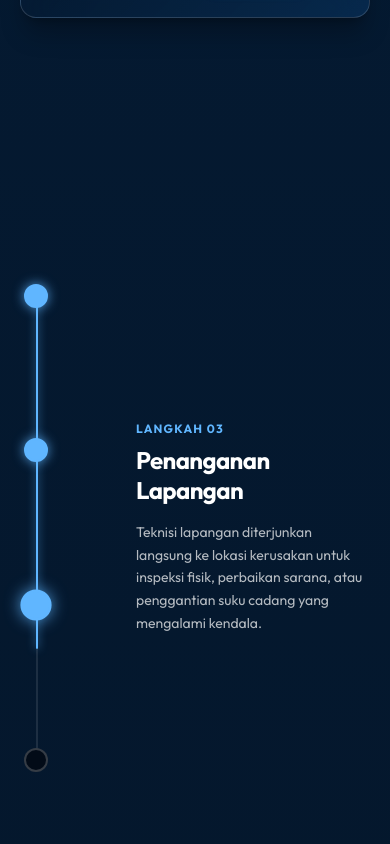
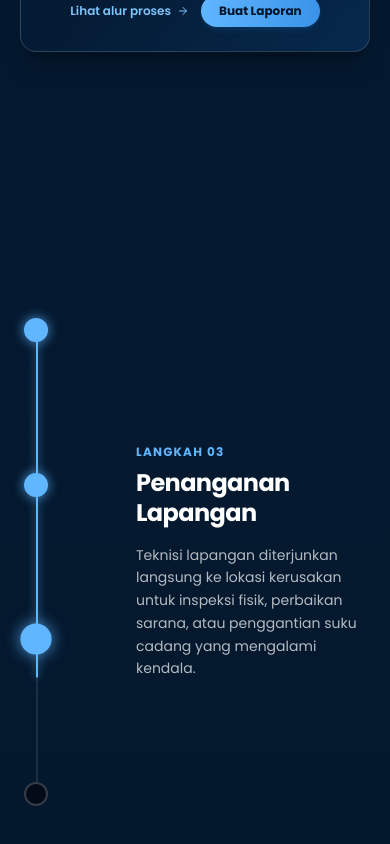
Before and after one commit to aditia-prtm/LaporUNSRI, a React (Vite) app: page / in a window 390 px wide. Shown: the part 2563-3407 px from the top of the page. Built offline with nearby package versions, Linux system fonts and the light colour scheme; no server answers; a web font is replaced by a local one.

Commit message:
style: change font primary order

```diff
--- a/src/components/home/FaqSection.tsx
+++ b/src/components/home/FaqSection.tsx
@@ -69,7 +69,7 @@ export function FaqSection() {
             whileInView={{ opacity: 1, y: 0 }}
             viewport={{ once: true, margin: '-50px' }}
             transition={{ duration: 0.65, delay: 0.08 }}
-            className="mt-4 font-['Outfit','Montserrat','Poppins',sans-serif] text-[clamp(26px,3.2vw,40px)] font-bold leading-[1.2] tracking-tight text-white"
+            className="mt-4 font-['Poppins','Montserrat','Outfit',sans-serif] text-[clamp(26px,3.2vw,40px)] font-bold leading-[1.2] tracking-tight text-white"
           >
             Pertanyaan yang sering{' '}
             <span className="font-['Instrument_Serif','Playfair_Display',Georgia,serif] italic font-normal text-[#ffbb00] tracking-normal">
@@ -112,7 +112,7 @@ export function FaqSection() {
                   aria-controls={`${faq.id}-content`}
                   className="flex w-full items-center justify-between gap-4 p-5 sm:p-6 text-left transition duration-200"
                 >
-                  <span className="font-['Outfit','Montserrat','Poppins',sans-serif] text-sm sm:text-base font-semibold text-white">
+                  <span className="font-['Poppins','Montserrat','Outfit',sans-serif] text-sm sm:text-base font-semibold text-white">
                     {faq.question}
                   </span>
                   <div
--- a/src/components/home/HeroSection.tsx
+++ b/src/components/home/HeroSection.tsx
@@ -56,7 +56,7 @@ export function HeroSection({ onScrollDown }: HeroSectionProps) {
   }
 
   return (
-    <section className="relative flex hero-viewport-height h-full w-full flex-col justify-start overflow-hidden bg-[linear-gradient(180deg,#031830_0%,#052345_20%,#08315c_40%,#0c4278_62%,#105292_82%,#135da3_100%)] font-['Outfit','Montserrat','Poppins',system-ui,-apple-system,sans-serif] text-white select-none" aria-label="Hero Section LaporUNSRI">
+    <section className="relative flex hero-viewport-height h-full w-full flex-col justify-start overflow-hidden bg-[linear-gradient(180deg,#031830_0%,#052345_20%,#08315c_40%,#0c4278_62%,#105292_82%,#135da3_100%)] font-['Poppins','Montserrat','Outfit',system-ui,-apple-system,sans-serif] text-white select-none" aria-label="Hero Section LaporUNSRI">
       {/* Ambient Atmospheric Lighting */}
       <div className="absolute inset-0 pointer-events-none z-[1] bg-[radial-gradient(ellipse_95%_55%_at_50%_55%,rgba(55,155,245,0.32)_0%,rgba(5,32,62,0)_75%)]" aria-hidden="true" />
 
--- a/src/components/home/ReportingFlowSection.tsx
+++ b/src/components/home/ReportingFlowSection.tsx
@@ -102,7 +102,7 @@ export function ReportingFlowSection({ onStartReport }: ReportingFlowSectionProp
                 />
                 <div className="hidden md:flex flex-col">
                   <span
-                    className={`font-['Outfit','Montserrat','Poppins',sans-serif] text-sm font-semibold transition-colors duration-200 ${
+                    className={`font-['Poppins','Montserrat','Outfit',sans-serif] text-sm font-semibold transition-colors duration-200 ${
                       i <= active ? 'text-white' : 'text-white/40'
                     }`}
                   >
@@ -134,7 +134,7 @@ export function ReportingFlowSection({ onStartReport }: ReportingFlowSectionProp
                 <div className="text-xs font-bold tracking-widest text-[#60b6ff] uppercase mb-2">
                   Langkah {steps[active].number}
                 </div>
-                <h3 className="font-['Outfit','Montserrat','Poppins',sans-serif] text-2xl sm:text-3xl md:text-4xl lg:text-5xl font-bold tracking-tight text-white leading-tight">
+                <h3 className="font-['Poppins','Montserrat','Outfit',sans-serif] text-2xl sm:text-3xl md:text-4xl lg:text-5xl font-bold tracking-tight text-white leading-tight">
                   {steps[active].title}
                 </h3>
                 <p className="mt-4 sm:mt-6 text-sm sm:text-base md:text-lg leading-relaxed text-white/70 max-w-xl">
--- a/src/components/layout/AuthLayout.tsx
+++ b/src/components/layout/AuthLayout.tsx
@@ -14,7 +14,7 @@ export function AuthLayout({ officerPage, onNavigate, children }: AuthLayoutProp
         <Brand variant="light" onClick={() => onNavigate('/')} />
         <div className="relative z-10 mx-auto max-w-[420px] py-10 max-sm:my-auto max-sm:mx-0 max-sm:pb-1 max-sm:pt-6">
           <span className="inline-flex items-center gap-2 text-xs font-bold uppercase tracking-wider text-[#c2ead2] max-sm:text-[10px]"><span className="size-2 rounded-full bg-[#c5f0d6] shadow-[0_0_0_4px_#ffffff20]" /> Layanan aspirasi kampus UNSRI</span>
-          <h1 className="my-4 mb-3.5 font-['Outfit','Montserrat','Poppins',sans-serif] text-[clamp(30px,3.4vw,44px)] leading-tight tracking-tight max-sm:my-0 max-sm:mb-1.5 max-sm:mt-3 max-sm:max-w-[410px] max-sm:text-2xl">{officerPage ? 'Bersama, kita jaga kampus tetap nyaman.' : 'Satu laporan bisa membawa perubahan.'}</h1>
+          <h1 className="my-4 mb-3.5 font-['Poppins','Montserrat','Outfit',sans-serif] text-[clamp(30px,3.4vw,44px)] leading-tight tracking-tight max-sm:my-0 max-sm:mb-1.5 max-sm:mt-3 max-sm:max-w-[410px] max-sm:text-2xl">{officerPage ? 'Bersama, kita jaga kampus tetap nyaman.' : 'Satu laporan bisa membawa perubahan.'}</h1>
           <p className="m-0 max-w-[350px] text-sm leading-relaxed text-[#d3e8dc] max-sm:text-xs">{officerPage ? 'Masuk untuk melihat laporan dan membantu proses penanganan fasilitas kampus.' : 'Sampaikan kendala fasilitas kampus dan ikuti perkembangannya dengan mudah.'}</p>
         </div>
         <div className="relative z-10 flex items-center gap-2.5 text-xs text-[#d1e8dc] max-sm:hidden"><span className="grid size-5.5 place-items-center rounded-full bg-white/15 text-[#d6f2df]">&#10003;</span> Layanan pelaporan fasilitas kampus</div>
--- a/src/index.css
+++ b/src/index.css
@@ -2,8 +2,9 @@
 @import "tailwindcss";
 
 @theme {
-  --font-sans: 'Outfit', 'Montserrat', 'Poppins', system-ui, -apple-system, BlinkMacSystemFont, 'Segoe UI', Roboto, Helvetica, Arial, sans-serif;
-  --font-outfit: 'Outfit', 'Montserrat', 'Poppins', system-ui, -apple-system, BlinkMacSystemFont, 'Segoe UI', Roboto, Helvetica, Arial, sans-serif;
+  --font-sans: 'Poppins', 'Montserrat', 'Outfit', system-ui, -apple-system, BlinkMacSystemFont, 'Segoe UI', Roboto, Helvetica, Arial, sans-serif;
+  --font-poppins: 'Poppins', 'Montserrat', 'Outfit', system-ui, -apple-system, BlinkMacSystemFont, 'Segoe UI', Roboto, Helvetica, Arial, sans-serif;
+  --font-outfit: 'Poppins', 'Montserrat', 'Outfit', system-ui, -apple-system, BlinkMacSystemFont, 'Segoe UI', Roboto, Helvetica, Arial, sans-serif;
 }
 
 :root {
@@ -12,11 +13,11 @@
   --ink: #1e302c;
   --muted: #73817d;
   --line: #e8eeeb;
-  @apply [font-family:'Outfit','Montserrat','Poppins',sans-serif] [color:#1e302c] [background:#fbfcfa] [font-synthesis:none] [text-rendering:optimizeLegibility] [-webkit-font-smoothing:antialiased] [-moz-osx-font-smoothing:grayscale] [font-optical-sizing:auto] [font-weight:400];
+  @apply [font-family:'Poppins','Montserrat','Outfit',sans-serif] [color:#1e302c] [background:#fbfcfa] [font-synthesis:none] [text-rendering:optimizeLegibility] [-webkit-font-smoothing:antialiased] [-moz-osx-font-smoothing:grayscale] [font-optical-sizing:auto] [font-weight:400];
 }
 
 @layer base {
-  body { @apply [font-family:'Outfit','Montserrat','Poppins',sans-serif] [margin:0] [min-width:320px] [min-height:100vh]; }
+  body { @apply [font-family:'Poppins','Montserrat','Outfit',sans-serif] [margin:0] [min-width:320px] [min-height:100vh]; }
   button { @apply [cursor:pointer] [font:inherit]; }
   input { @apply [font:inherit]; }
   button:focus-visible, a:focus-visible, input:focus-visible { @apply [outline:3px_solid_#93d5ba] [outline-offset:3px]; }
--- a/src/pages/auth/AuthPage.tsx
+++ b/src/pages/auth/AuthPage.tsx
@@ -103,7 +103,7 @@ export function AuthPage({ kind, onNavigate }: AuthPageProps) {
       <div className="w-full max-w-md">
         <div className="mb-6">
           <span className="eyebrow">{officerPage ? 'Akses petugas' : 'Akun LaporUnsri'}</span>
-          <h2 className="mb-2 mt-2 font-['Outfit','Montserrat','Poppins',sans-serif] text-2xl tracking-tight max-sm:text-xl">{loading ? 'Memeriksa sesi…' : profile ? 'Membuka dashboard' : mode === 'login' ? title : 'Buat akun baru'}</h2>
+          <h2 className="mb-2 mt-2 font-['Poppins','Montserrat','Outfit',sans-serif] text-2xl tracking-tight max-sm:text-xl">{loading ? 'Memeriksa sesi…' : profile ? 'Membuka dashboard' : mode === 'login' ? title : 'Buat akun baru'}</h2>
           <p className="m-0 text-xs leading-relaxed text-[#84908b]">{profile ? 'Anda akan diarahkan ke halaman sesuai role akun.' : mode === 'login' ? (officerPage ? 'Masuk untuk mengelola laporan yang ditugaskan.' : 'Masuk untuk mengirim dan memantau laporan.') : 'Konfirmasi email diperlukan sebelum Anda bisa masuk.'}</p>
         </div>
 
--- a/src/pages/officer/officer.css
+++ b/src/pages/officer/officer.css
@@ -9,13 +9,13 @@
 .officer-content {
 @apply [display:grid] [gap:24px] [width:min(1180px,_100%)] [margin:0_auto] [padding:40px_5.3%_70px]; }.officer-list-heading {
 @apply [display:flex] [align-items:center] [justify-content:space-between] [gap:18px]; }.officer-list-heading h2 {
-@apply [margin:0_0_5px] [font-family:'Outfit','Montserrat','Poppins',sans-serif] [font-size:19px]; }.officer-list-heading p {
+@apply [margin:0_0_5px] [font-family:'Poppins','Montserrat','Outfit',sans-serif] [font-size:19px]; }.officer-list-heading p {
 @apply [margin:0] [color:var(--muted)] [font-size:11px]; }.officer-filters {
 @apply [display:flex] [gap:9px]; }.officer-filters input,.officer-filters select,.officer-update-form select,.officer-update-form textarea,.officer-file-label input {
 @apply [min-height:40px] [padding:8px_11px] [border:1px_solid_#dfe7e2] [border-radius:8px] [background:#fff] [color:var(--ink)] [font:inherit] [font-size:11px]; }.officer-report-list {
 @apply [display:grid] [gap:14px]; }.officer-report-card {
 @apply [display:grid] [grid-template-columns:minmax(0,1fr)_minmax(260px,340px)] [gap:24px] [padding:20px] [border:1px_solid_var(--line)] [border-radius:12px] [background:#fff]; }.officer-report-overview h3 {
-@apply [margin:13px_0_7px] [font-family:'Outfit','Montserrat','Poppins',sans-serif] [font-size:17px]; }.officer-report-overview > p {
+@apply [margin:13px_0_7px] [font-family:'Poppins','Montserrat','Outfit',sans-serif] [font-size:17px]; }.officer-report-overview > p {
 @apply [margin:0_0_10px] [color:#68766f] [font-size:12px] [line-height:1.7]; }.officer-report-overview time {
 @apply [color:var(--muted)] [font-size:10px]; }.officer-reporter {
 @apply [display:block] [margin-top:13px] [color:#84918a] [font-size:10px]; }.officer-evidence-link {
--- a/src/pages/public/LandingPage.tsx
+++ b/src/pages/public/LandingPage.tsx
@@ -76,7 +76,7 @@ export function LandingPage({ onNavigate }: LandingPageProps) {
   }
 
   return (
-    <div className="relative min-h-screen w-full overflow-x-clip bg-[#020b17] font-['Outfit','Montserrat','Poppins',system-ui,sans-serif] text-white">
+    <div className="relative min-h-screen w-full overflow-x-clip bg-[#020b17] font-['Poppins','Montserrat','Outfit',system-ui,sans-serif] text-white">
       {/* Top Floating Glassmorphic Navbar */}
       <LandingNavbar
         onNavigate={onNavigate}
```
Also changed, not shown: src/components/home/AboutSection.tsx (+4 -4 lines), src/pages/student/student.css (+7 -7 lines).
